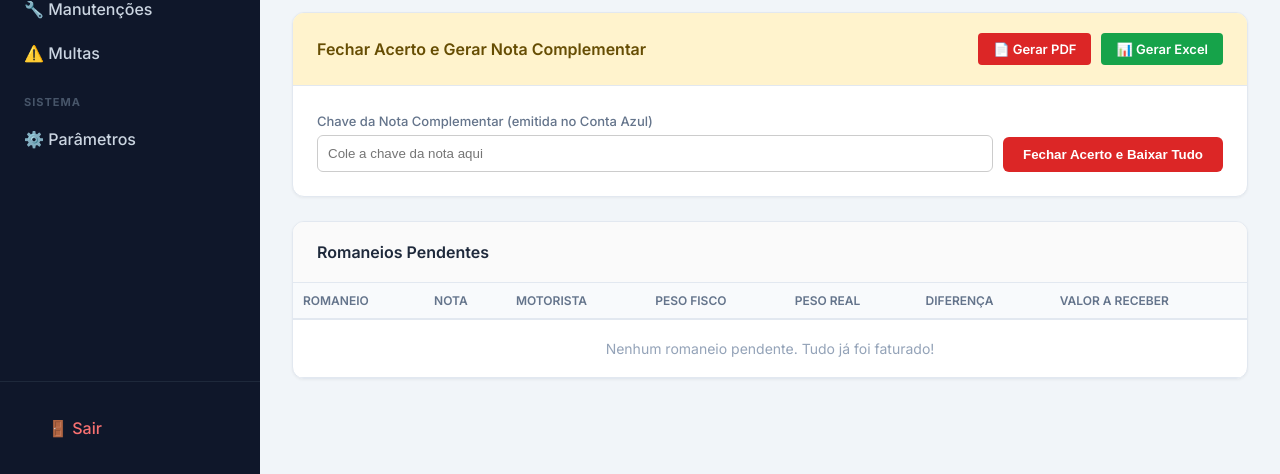
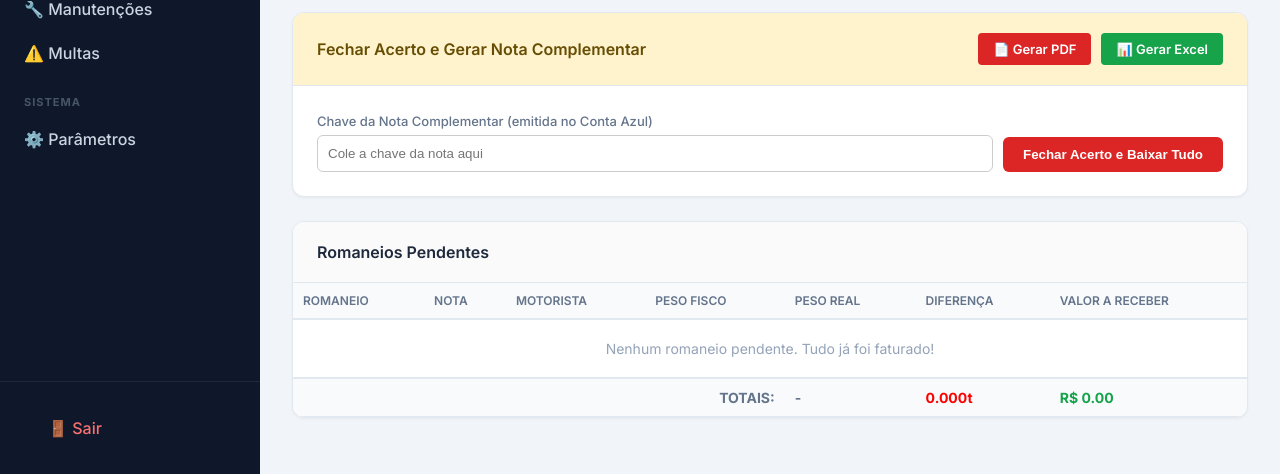
Before and after one commit to ecostamt74/frota-sistema, a Flask app: page /saldo-pendente in a window 1280 px wide. Shown: the part 564-1038 px from the top of the page. Run offline with Flask 3, Linux system fonts and the light colour scheme; a user stored in the database is signed in.

Commit message:
Update saldo.html

```diff
--- a/templates/saldo.html
+++ b/templates/saldo.html
@@ -26,7 +26,7 @@
     </div>
 </div>
 
-<!-- NOVO: Importar XML da NF -->
+<!-- Importar XML da NF -->
 <div class="card" style="margin-top: 20px; background: #e0f2fe; border: 1px solid #bae6fd;">
     <div class="card-header" style="background: #bae6fd;">
         <div class="card-title" style="color: #0369a1;">Importar Nota Fiscal (XML)</div>
@@ -93,6 +93,15 @@
                 <tr><td colspan="7" style="text-align: center; color: #94a3b8; padding: 20px;">Nenhum romaneio pendente. Tudo já foi faturado!</td></tr>
                 {% endfor %}
             </tbody>
+            <!-- NOVO: Linha de Totais -->
+            <tfoot style="background: #f8fafc; border-top: 2px solid #e2e8f0;">
+                <tr>
+                    <td colspan="4" style="padding: 10px; text-align: right; font-weight: bold; color: #64748b;">TOTAIS:</td>
+                    <td style="padding: 10px; font-weight: bold; color: #64748b;">-</td>
+                    <td style="padding: 10px; font-weight: bold; color: red;">{{ "%.3f"|format(total_ton) }}t</td>
+                    <td style="padding: 10px; font-weight: bold; color: #16a34a;">R$ {{ "%.2f"|format(total_valor) }}</td>
+                </tr>
+            </tfoot>
         </table>
     </div>
 </div>
```
